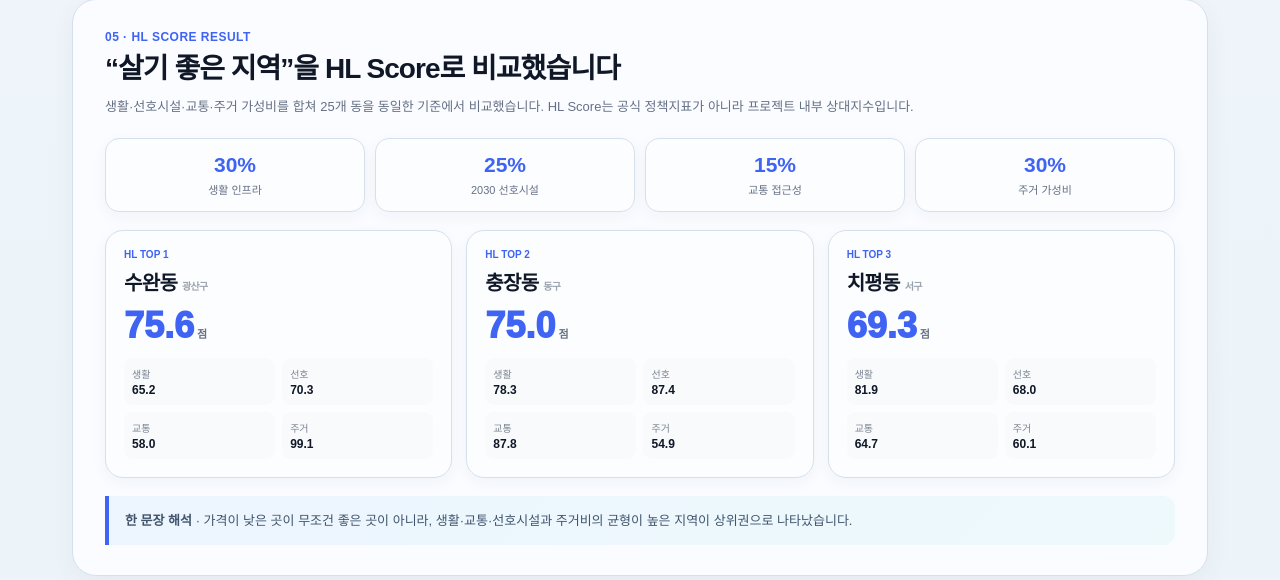
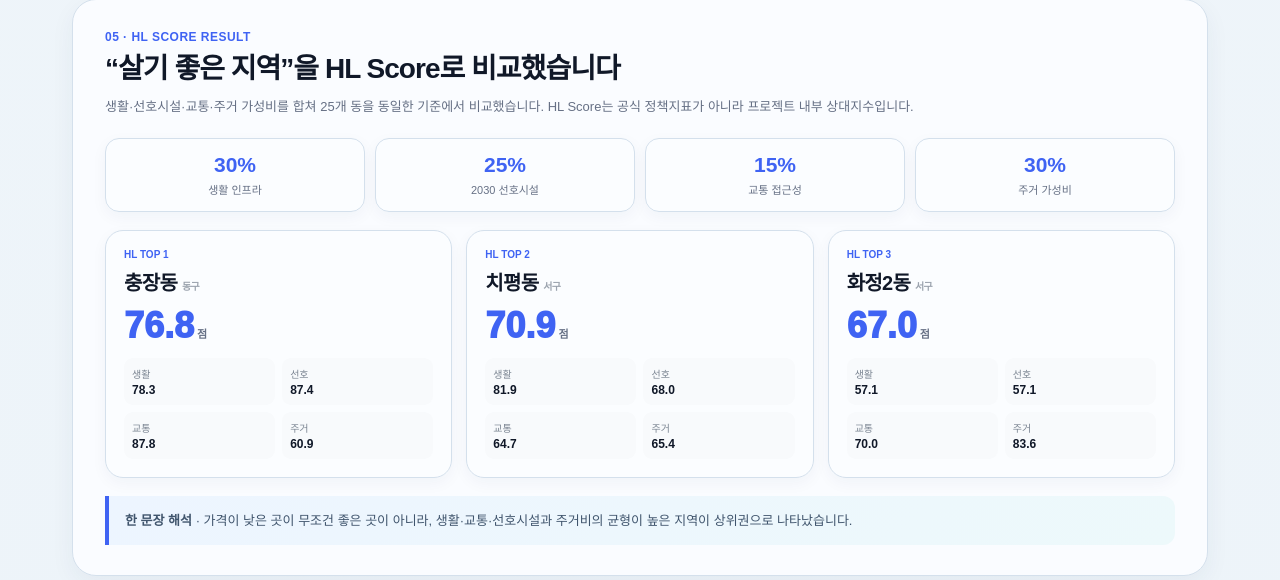
Before and after one commit to 2026-08-26/team_winter, a Flask app: page /project-intro in a window 1280 px wide. Shown: the part 2958-3538 px from the top of the page. Run offline with Flask 3, Linux system fonts and the light colour scheme; some web fonts are replaced.

Commit message:
feat: 프로젝트 소개 페이지 최신화

```diff
--- a/templates/팀 윈터 미니프로젝트 (완성본)/project_intro.html
+++ b/templates/팀 윈터 미니프로젝트 (완성본)/project_intro.html
@@ -1595,42 +1595,43 @@ p,span,a,button,select,input,textarea,th,td{
       <div class="ppt-weight"><b>30%</b><span>주거 가성비</span></div>
     </div>
 
-    <div class="ppt-score-grid">
+    <div class="ppt-score-grid" id="intro-hl-top3">
         <article class="ppt-score-card">
           <div class="ppt-score-rank">HL TOP 1</div>
-          <h4>수완동 <small>광산구</small></h4>
-          <div class="ppt-score-value">75.6<span>점</span></div>
-          <div class="ppt-score-parts">
-            <span>생활 <b>65.2</b></span>
-            <span>선호 <b>70.3</b></span>
-            <span>교통 <b>58.0</b></span>
-            <span>주거 <b>99.1</b></span>
-          </div>
-        </article>
-
-        <article class="ppt-score-card">
-          <div class="ppt-score-rank">HL TOP 2</div>
           <h4>충장동 <small>동구</small></h4>
-          <div class="ppt-score-value">75.0<span>점</span></div>
+          <div class="ppt-score-value">76.8<span>점</span></div>
           <div class="ppt-score-parts">
             <span>생활 <b>78.3</b></span>
             <span>선호 <b>87.4</b></span>
             <span>교통 <b>87.8</b></span>
-            <span>주거 <b>54.9</b></span>
+            <span>주거 <b>60.9</b></span>
           </div>
         </article>
 
         <article class="ppt-score-card">
-          <div class="ppt-score-rank">HL TOP 3</div>
+          <div class="ppt-score-rank">HL TOP 2</div>
           <h4>치평동 <small>서구</small></h4>
-          <div class="ppt-score-value">69.3<span>점</span></div>
+          <div class="ppt-score-value">70.9<span>점</span></div>
           <div class="ppt-score-parts">
             <span>생활 <b>81.9</b></span>
             <span>선호 <b>68.0</b></span>
             <span>교통 <b>64.7</b></span>
-            <span>주거 <b>60.1</b></span>
+            <span>주거 <b>65.4</b></span>
           </div>
-        </article></div>
+        </article>
+
+        <article class="ppt-score-card">
+          <div class="ppt-score-rank">HL TOP 3</div>
+          <h4>화정2동 <small>서구</small></h4>
+          <div class="ppt-score-value">67.0<span>점</span></div>
+          <div class="ppt-score-parts">
+            <span>생활 <b>57.1</b></span>
+            <span>선호 <b>57.1</b></span>
+            <span>교통 <b>70.0</b></span>
+            <span>주거 <b>83.6</b></span>
+          </div>
+        </article>
+    </div>
     <div class="ppt-insight"><b>한 문장 해석</b> · 가격이 낮은 곳이 무조건 좋은 곳이 아니라, 생활·교통·선호시설과 주거비의 균형이 높은 지역이 상위권으로 나타났습니다.</div>
   </div>
 </section>
@@ -1741,5 +1742,50 @@ p,span,a,button,select,input,textarea,th,td{
 
 <footer class="winter-footer">WINTER Analytics · PROJECT INTRO · AI Bootcamp Mini Project · 2026</footer>
 
+
+<script>
+// 프로젝트 소개의 HL TOP3를 /hl-dashboard와 동일한 최종 CSV 기준으로 자동 동기화합니다.
+(function syncIntroHLTop3(){
+  const grid = document.getElementById('intro-hl-top3');
+  if (!grid) return;
+
+  const fmt = (v) => {
+    const n = Number(v);
+    return Number.isFinite(n) ? n.toFixed(1) : '-';
+  };
+
+  fetch('/api/hl-scores', { cache: 'no-store' })
+    .then((res) => {
+      if (!res.ok) throw new Error('HL API 응답 오류');
+      return res.json();
+    })
+    .then((rows) => {
+      const top3 = (Array.isArray(rows) ? rows : [])
+        .filter((d) => !d.excludedFromPolicyRanking && Number.isFinite(Number(d.hlScore)))
+        .sort((a, b) => Number(b.hlScore) - Number(a.hlScore))
+        .slice(0, 3);
+
+      if (top3.length < 3) return;
+
+      grid.innerHTML = top3.map((d, idx) => `
+        <article class="ppt-score-card">
+          <div class="ppt-score-rank">HL TOP ${idx + 1}</div>
+          <h4>${d.name || '-'} <small>${d.district || ''}</small></h4>
+          <div class="ppt-score-value">${fmt(d.hlScore)}<span>점</span></div>
+          <div class="ppt-score-parts">
+            <span>생활 <b>${fmt(d.infra)}</b></span>
+            <span>선호 <b>${fmt(d.preference)}</b></span>
+            <span>교통 <b>${fmt(d.transport)}</b></span>
+            <span>주거 <b>${fmt(d.costEfficiency)}</b></span>
+          </div>
+        </article>`).join('');
+    })
+    .catch((err) => {
+      console.warn('프로젝트 소개 HL TOP3 자동 동기화 실패:', err);
+      // 실패 시 위에 넣어둔 최신 검증값을 그대로 표시합니다.
+    });
+})();
+</script>
+
 </body>
 </html>
```
